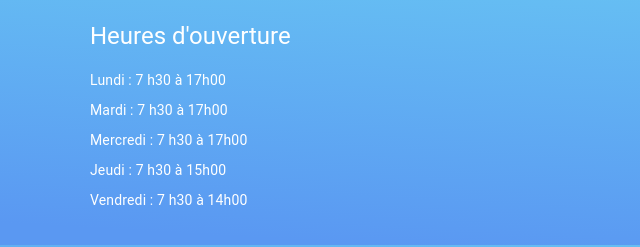
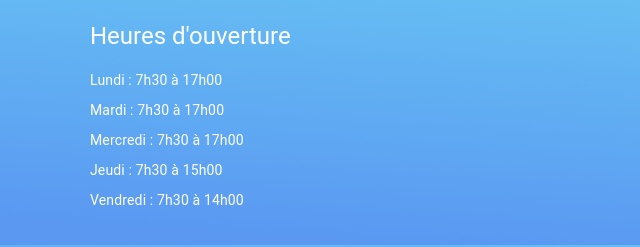
Before and after one commit to PascalOuimet/clinique-dentaire-allard-et-associes, a Gatsby site: page / in a window 1280 px wide. Shown: the part 2812-3059 px from the top of the page, 560-1200 px from the left. Built offline with nearby package versions, Linux system fonts and the light colour scheme; Gatsby itself is replaced by a stand-in of ours.

Commit message:
Update open hours (remove spaces)

```diff
--- a/src/components/footer.tsx
+++ b/src/components/footer.tsx
@@ -57,11 +57,11 @@ const Footer = () => {
             </Typography>
             <Typography variant="body2" color="inherit">
               <ul style={{ margin: 0, padding: 0, listStyleType: "none" }} className="openHours">
-                <li>Lundi : 7 h30 à 17h00</li>
-                <li>Mardi : 7 h30 à 17h00</li>
-                <li>Mercredi : 7 h30 à 17h00 </li>
-                <li>Jeudi : 7 h30 à 15h00</li>
-                <li>Vendredi : 7 h30 à 14h00</li>
+                <li>Lundi : 7h30 à 17h00</li>
+                <li>Mardi : 7h30 à 17h00</li>
+                <li>Mercredi : 7h30 à 17h00 </li>
+                <li>Jeudi : 7h30 à 15h00</li>
+                <li>Vendredi : 7h30 à 14h00</li>
               </ul>
             </Typography>
           </Grid>
```
